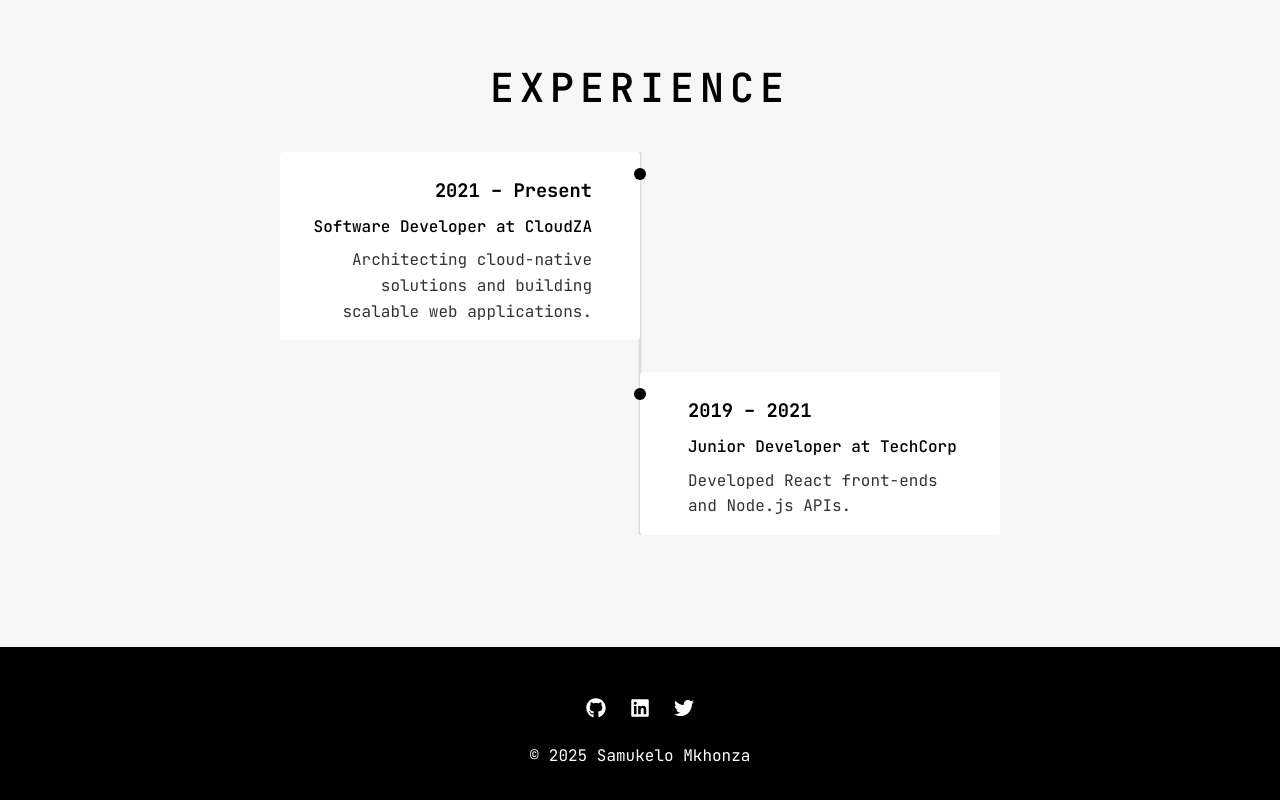
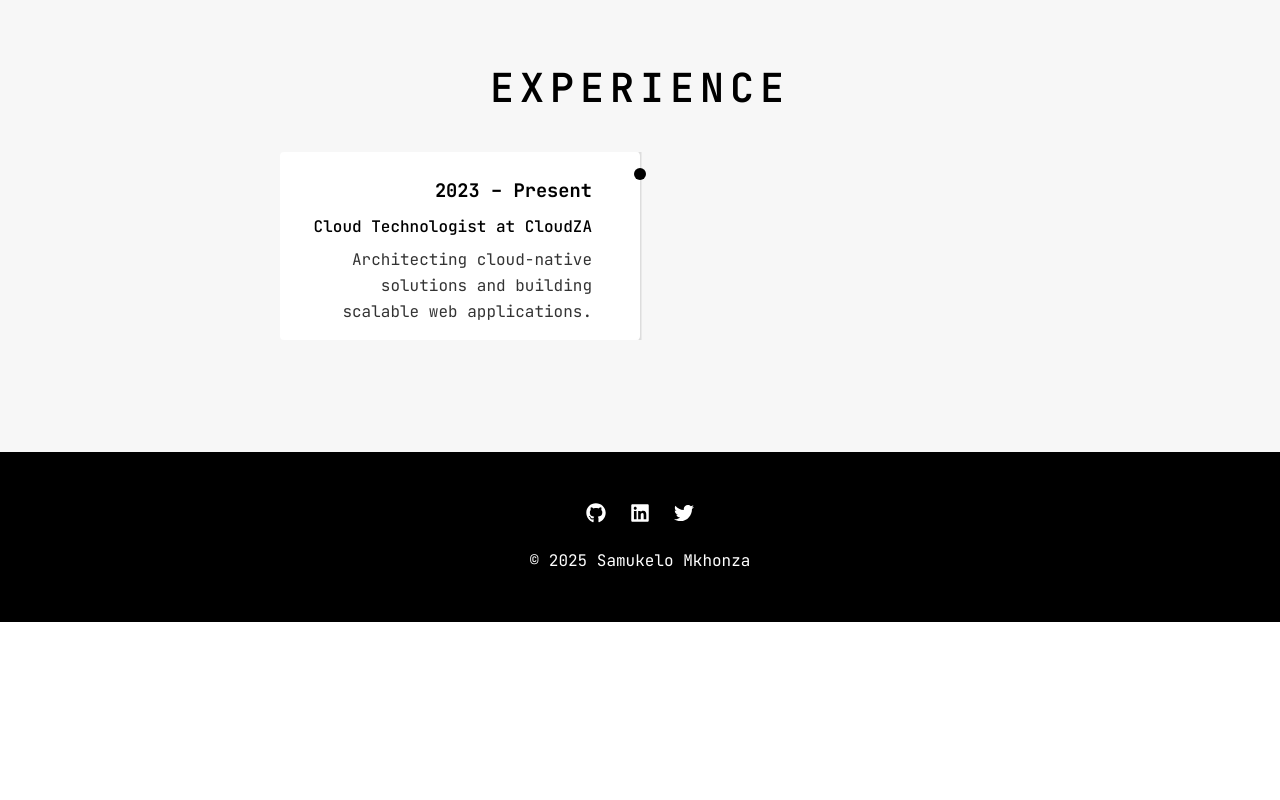
Before and after one commit to Samukelo-Mkhonza/my-profile-website, a React (Create React App) app: page / in a window 1280 px wide. Shown: the part 1473-2273 px from the top of the page. After the commit the page ends 2095 px from the top, so only its background shows below. Built offline with nearby package versions, Linux system fonts and the light colour scheme.

Commit message:
feat: update experience entries to reflect current role and responsibilities

```diff
--- a/src/components/Experience.js
+++ b/src/components/Experience.js
@@ -62,8 +62,7 @@ const Circle = styled.div`
 `;
 
 const events = [
-  { period: '2021 – Present', role: 'Software Developer at CloudZA', desc: 'Architecting cloud-native solutions and building scalable web applications.' },
-  { period: '2019 – 2021', role: 'Junior Developer at TechCorp', desc: 'Developed React front-ends and Node.js APIs.' }
+  { period: '2023 – Present', role: 'Cloud Technologist at CloudZA', desc: 'Architecting cloud-native solutions and building scalable web applications.' },
 ];
 
 const Experience = () => (
```
